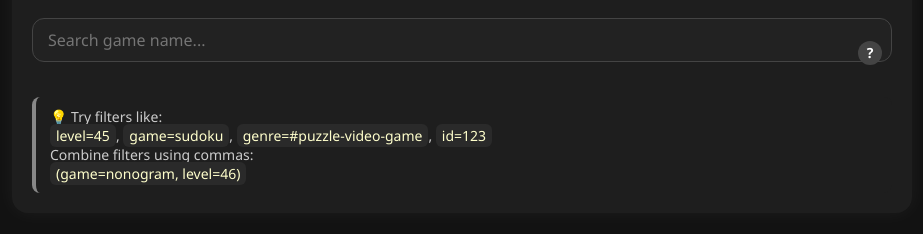
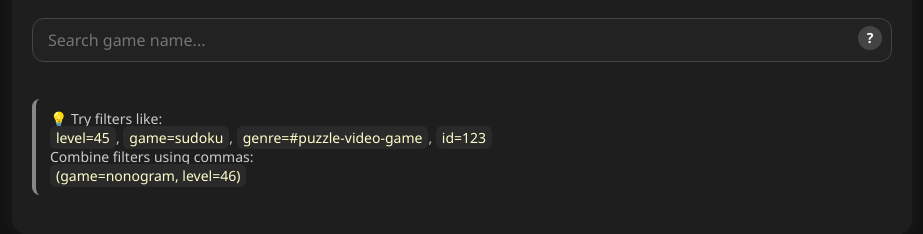
Before and after one commit to CauDravan/FDL, a plain HTML site: page index.html in a window 1280 px wide. Both pictures are taken after a click on the button "Search help". Shown: the part 126-360 px from the top of the page, without its empty margins (178-1101 px from the left). Drawn offline with Linux system fonts and the light colour scheme; no server answers.

Commit message:
Update style.css

```diff
--- a/style.css
+++ b/style.css
@@ -120,8 +120,7 @@ input#searchInput {
 #hintToggle {
   position: absolute;
   right: 10px;
-  top: 50%;
-  transform: translateY(-50%);
+  top: 8px; /* ⬅️ Giảm từ 50% để đẩy lên cao hơn */
   background: #444;
   color: #fff;
   border: none;
@@ -132,6 +131,7 @@ input#searchInput {
   font-size: 14px;
   font-weight: bold;
   line-height: 1;
+  padding: 0;
 }
 
 #hintToggle:hover {
@@ -139,7 +139,8 @@ input#searchInput {
 }
 
 .search-hint {
-  margin-top: 10px;
+  margin-top: 12px;       /* ⬅️ Tạo khoảng cách với input */
+  margin-bottom: 20px;    /* ⬅️ Tạo khoảng cách với hàng đầu tiên */
   padding: 10px 14px;
   background: #1e1e1e;
   border-left: 4px solid #888;
```
